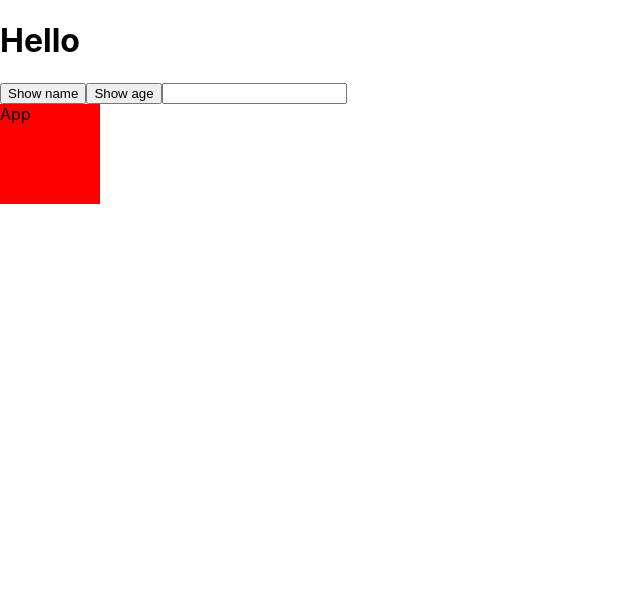
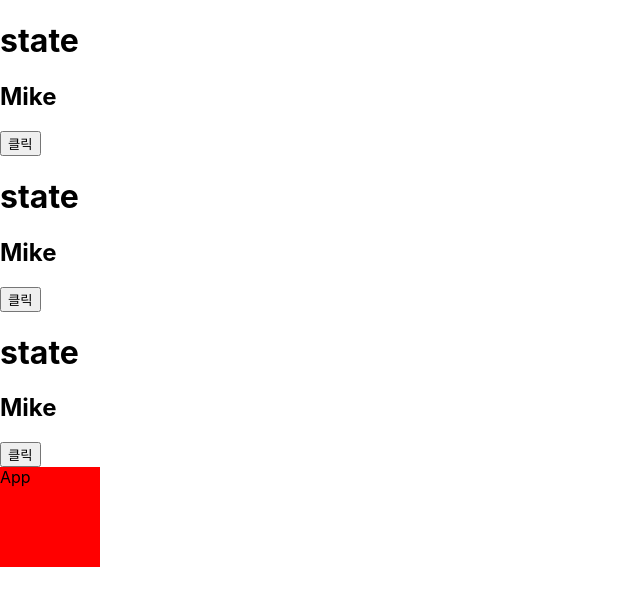
Before and after one commit to bongjun-kim94/voca_react, a React (Create React App) app: page / in a window 1280 px wide. Shown: the top 606 px of the page, without its empty margins (0-640 px from the left). Built offline with nearby package versions, Linux system fonts and the light colour scheme.

Commit message:
1225 state

```diff
--- a/src/App.js
+++ b/src/App.js
@@ -7,6 +7,8 @@
   return (
     <>
       <Hello />
+      <Hello />
+      <Hello />
       <div className={styles.box}>App</div>
     </>
   );
--- a/src/component/Hello.js
+++ b/src/component/Hello.js
@@ -6,28 +6,21 @@
 
 // css : 인라인 스타일, index.css&app.css 사용
 
+import React, { useState } from 'react';
+
 export default function Hello() {
+    const [name, setName] = useState('Mike');
 
-    const showName = () => {
-        console.log('Mike');
-    }
-
-    const showAge = (age) => {
-        console.log(age);
-    }
-
-    const showText = (e) => {
-        console.log(e.target.value);
+    const changeName = () => {
+        // document.querySelector('#name').innerHTML = name;
+        setName((name === 'Mike' ? 'Jane' : 'Mike'));
     }
 
     return (
         <>
-            <h1>
-                Hello
-            </h1>
-            <button onClick={showName}>Show name</button>
-            <button onClick={showAge(28)}>Show age</button>
-            <input type="text" onChange={showText} />
+            <h1>state</h1>
+            <h2 id='name'>{name}</h2>
+            <button onClick={changeName}>클릭</button>
         </>
     );
 }
```
